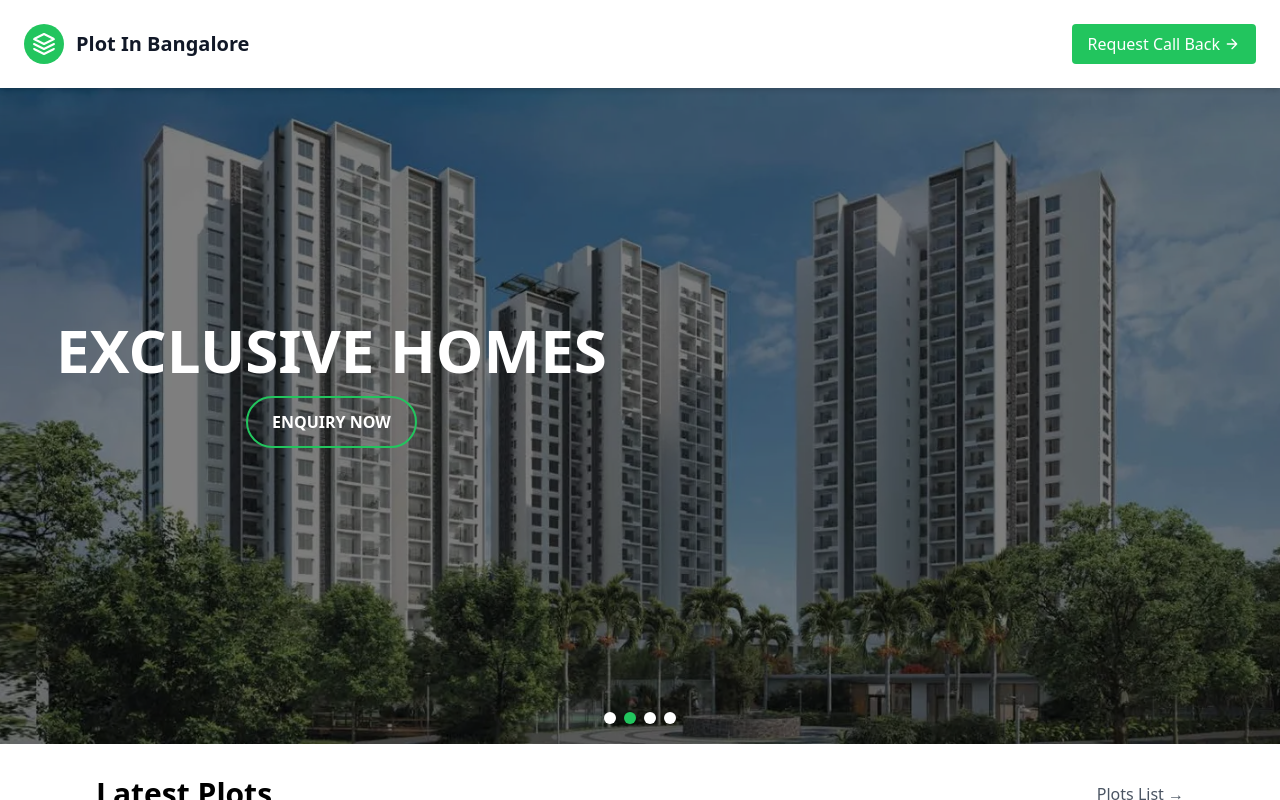
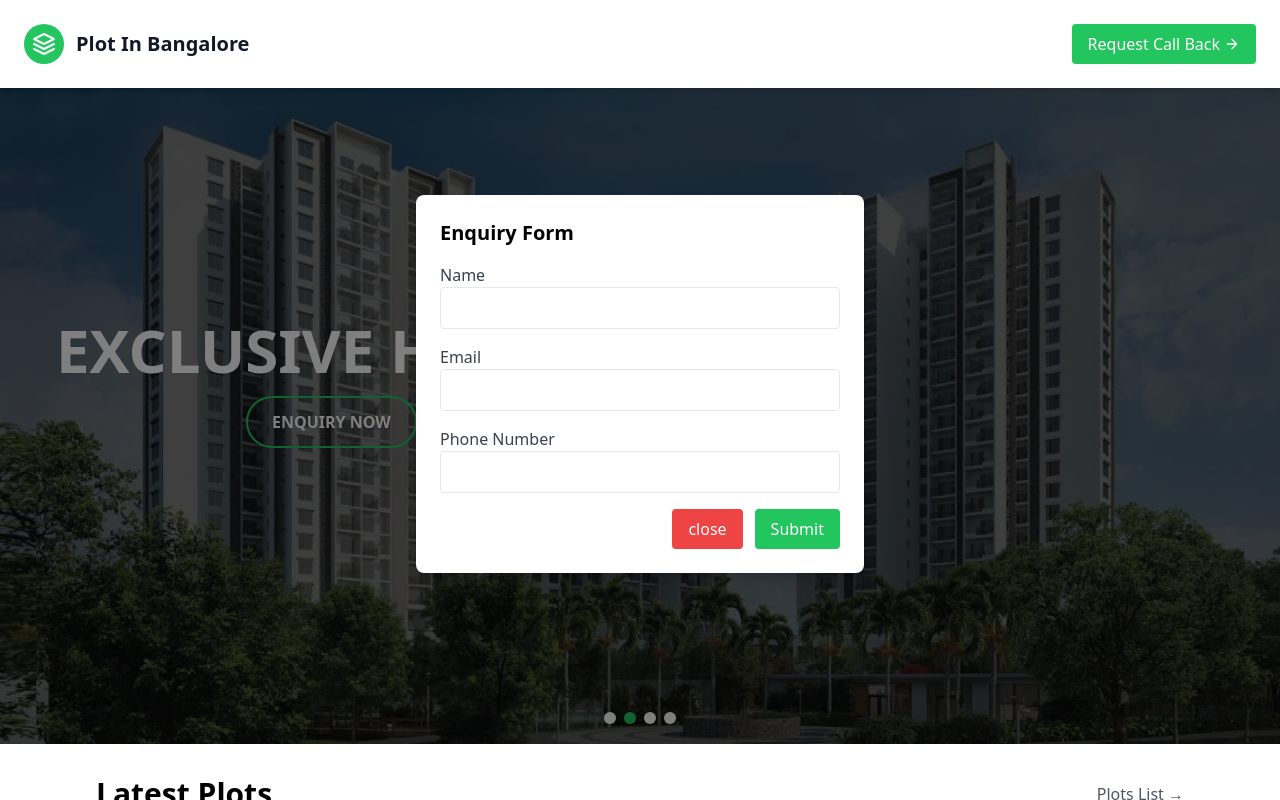
Before and after one commit to chandanmarkanthony/Plotsinbanglore, a React (Create React App) app: page / in a window 1280 px wide. Both pictures are taken after a click on the button "ENQUIRY NOW". Shown: the top 800 px of the page. Built offline with nearby package versions, Linux system fonts and the light colour scheme; no server answers.

Commit message:
plot in ba

```diff
--- a/src/App.js
+++ b/src/App.js
@@ -19,6 +19,7 @@ function App() {
           </>
         } />
 
+
         <Route path="/property-details/:id" element={<PropertyDetails />} />
       </Routes>
 
--- a/src/BannerMain.jsx
+++ b/src/BannerMain.jsx
@@ -3,13 +3,14 @@ import banner1 from './Assets/Images/Godrej-24-main-banner.webp';
 import banner2 from './Assets/Images/Godrej-Ananda-main-banner.webp';
 import banner3 from './Assets/Images/Godrej-Celeste-Banner.webp';
 import banner4 from './Assets/Images/Godrej-main-banner.webp';
-
+import Model from "../src/enquirymodel"
 function BannerMain() {
   const [currentIndex, setCurrentIndex] = useState(0);
   const [fade, setFade] = useState(true);
 
   const images = [banner1, banner2, banner3, banner4];
   const titles = ["SHRIRAM PROPERTIES", "EXCLUSIVE HOMES", "LUXURY LIVING", "EXCLUSIVE HOMES"];
+  const [isModalOpen, setIsModalOpen] = useState(false);
 
   useEffect(() => {
     const interval = setInterval(() => {
@@ -50,7 +51,10 @@ function BannerMain() {
                 <h1 className="text-3xl md:text-6xl font-bold text-white">
                   {titles[currentIndex]}
                 </h1>
-                <button className="mt-4 px-6 py-2 md:py-3 bg-transparent border-green-500 border-2 hover:bg-green-500 text-white font-semibold rounded-lg md:rounded-full">
+                <button
+                  onClick={() => setIsModalOpen(true)}
+                  className="mt-4 px-6 py-2 md:py-3 bg-transparent border-green-500 border-2 hover:bg-green-500 text-white font-semibold rounded-lg md:rounded-full"
+                >
                   ENQUIRY NOW
                 </button>
               </div>
@@ -68,6 +72,11 @@ function BannerMain() {
           />
         ))}
       </div>
+      <Model
+        isOpen={isModalOpen}
+        onClose={() => setIsModalOpen(false)}
+        onSubmit={() => setIsModalOpen(false)}
+      />
     </div>
   );
 }
--- a/src/Plotslist.jsx
+++ b/src/Plotslist.jsx
@@ -28,7 +28,7 @@ function Plotslist() {
           Plots List &rarr;
         </Link>
       </div>
-      <div className="grid lg:grid-cols-4 md:grid-cols-2 gap-4">
+      <div className="grid lg:grid-cols-3 xl:grid-cols-4 md:grid-cols-2 gap-4">
         {properties.length > 0 ? (
           properties.map((property, index) => (
             <div
--- /dev/null
+++ b/src/enquirymodel.js
@@ -0,0 +1,105 @@
+import React, { useState } from 'react';
+import axios from 'axios';
+import Swal from 'sweetalert2';
+
+// Modal component
+const Modal = ({ isOpen, onClose, onSubmit }) => {
+  const [formData, setFormData] = useState({
+    name: '',
+    email: '',
+    phone: '',
+
+  });
+
+  const handleChange = (e) => {
+    const { name, value } = e.target;
+    setFormData((prev) => ({ ...prev, [name]: value }));
+  };
+
+  const handleSubmit = async (e) => {
+    e.preventDefault();
+    try {
+       await axios.post('https://leadapi.homebble.in/formdataRoute/sendMailPlots', formData);
+
+
+      Swal.fire({
+        icon: 'success',
+        title: 'Success',
+        text:'Enquiry submitted successfully!'});
+        setFormData({ name: '',
+          email: '',
+          phone: '',})
+      onSubmit();
+    } catch (error) {
+      console.error('Error submitting form:', error);
+      Swal.fire({
+        icon: 'error',
+        title: 'error',
+        text:"Failed to submit enquiry. Please try again."});
+    }
+  };
+
+  return (
+    isOpen ? (
+      <div className="absolute inset-0 bg-black bg-opacity-50 flex items-center justify-center">
+        <div className="bg-white p-6 rounded-lg shadow-lg w-full max-w-md">
+          <button onClick={onClose} className="absolute top-2 right-2 text-gray-500">
+            &times;
+          </button>
+          <h2 className="text-xl font-bold mb-4">Enquiry Form</h2>
+          <form onSubmit={handleSubmit}>
+            <div className="mb-4">
+              <label className="block text-gray-700">Name</label>
+              <input
+                type="text"
+                name="name"
+                value={formData.name}
+                onChange={handleChange}
+                className="w-full border px-3 py-2 rounded"
+                required
+              />
+            </div>
+            <div className="mb-4">
+              <label className="block text-gray-700">Email</label>
+              <input
+                type="email"
+                name="email"
+                value={formData.email}
+                onChange={handleChange}
+                className="w-full border px-3 py-2 rounded"
+                required
+              />
+            </div>
+            <div className="mb-4">
+              <label className="block text-gray-700">Phone Number</label>
+              <input
+                type="tel"
+                name="phone"
+                value={formData.phone}
+                onChange={handleChange}
+                className="w-full border px-3 py-2 rounded"
+                required
+              />
+            </div>
+
+            <div className="flex justify-end gap-3">
+            <button
+                type="submit"
+                className="bg-red-500 text-white px-4 py-2  rounded hover:bg-red-600" onClick={onSubmit}
+              >
+                close
+              </button>
+              <button
+                type="submit"
+                className="bg-green-500 text-white px-4 py-2 rounded hover:bg-green-600"
+              >
+                Submit
+              </button>
+            </div>
+          </form>
+        </div>
+      </div>
+    ) : null
+  );
+};
+export default Modal;
```
